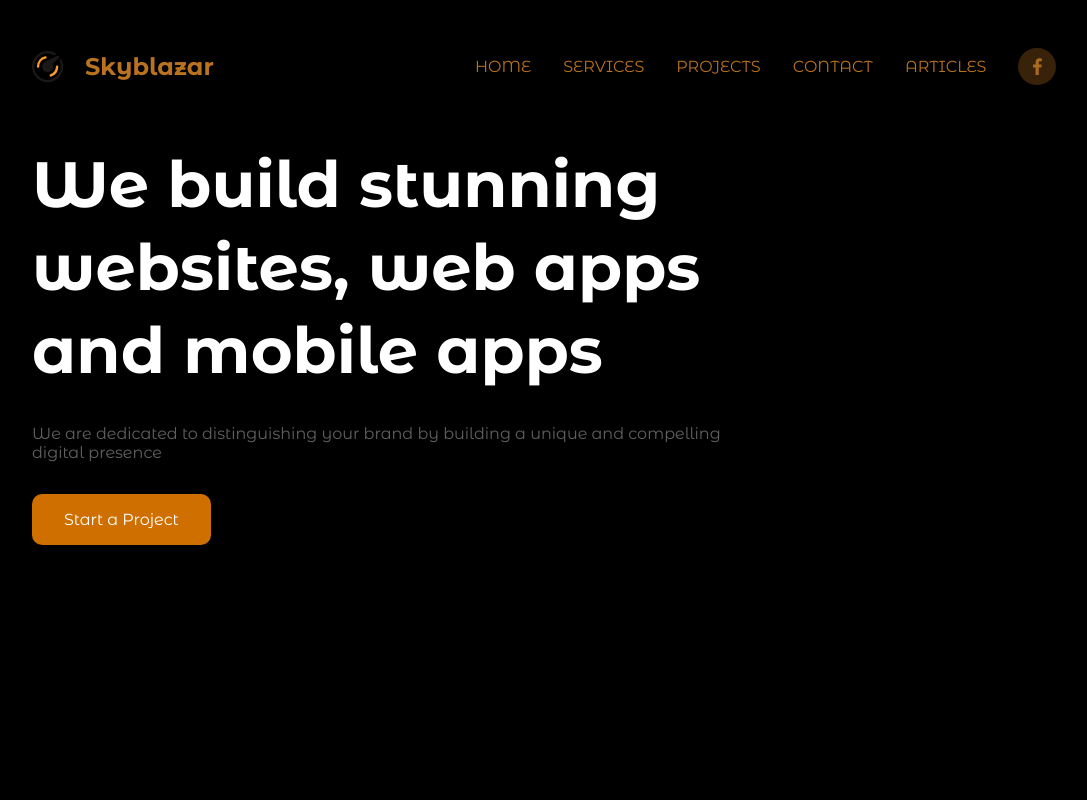
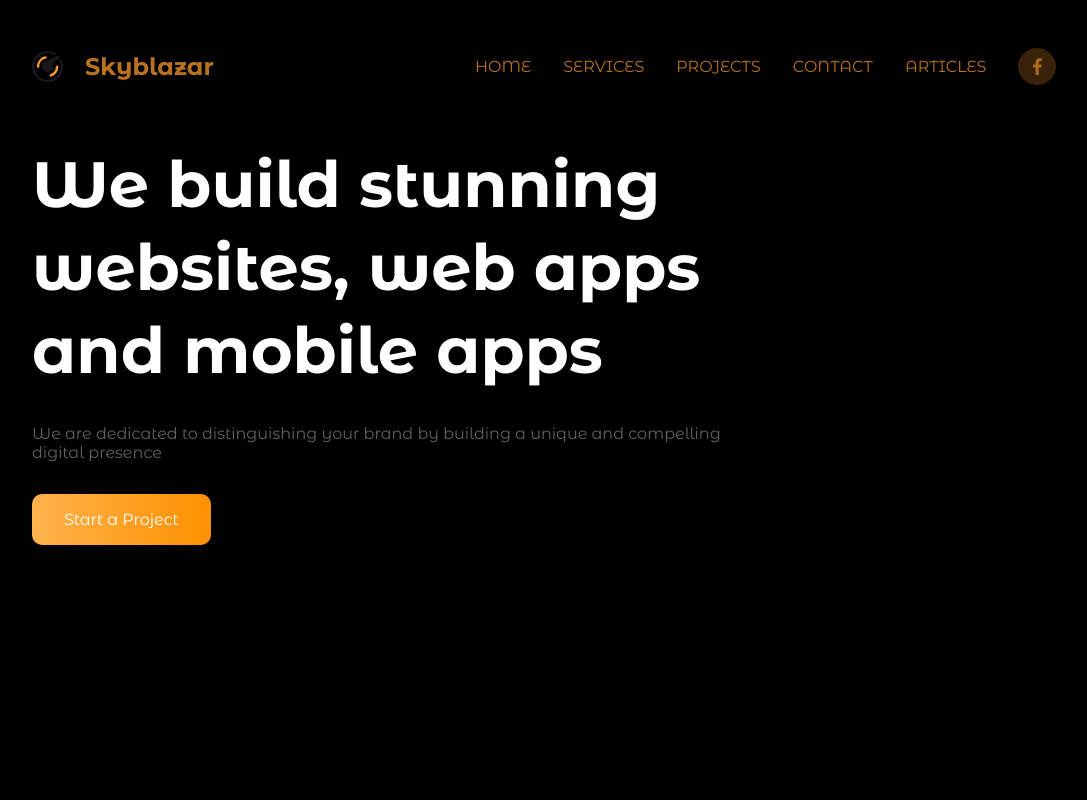
Before and after one commit to elishaking/skyblazar-website, a React (Create React App) app: page / in a window 1280 px wide. Shown: the top 800 px of the page, without its empty margins (96-1183 px from the left). Built offline with nearby package versions, Linux system fonts and the light colour scheme.

Commit message:
button style update

```diff
--- a/src/components/Button.scss
+++ b/src/components/Button.scss
@@ -3,13 +3,14 @@
   text-decoration: none;
   padding: 1em 2em;
   border-radius: 10px;
-  box-shadow: 0 0 30px rgba($color: #000000, $alpha: .20);
+  box-shadow: 0 0 30px rgba($color: #000000, $alpha: 0.2);
   // background-image: linear-gradient(to right, #FF8A00, #CE6F00);
-  background-color: #CE6F00;
+  background: linear-gradient(to right, #ffb24e, #ff9100);
   color: white;
   transition: 0.3s ease-in-out;
 }
 
 .button:hover {
-  background-color: #FF8A00;
+  opacity: 0.8;
+  transform: scale(0.99);
 }
```
